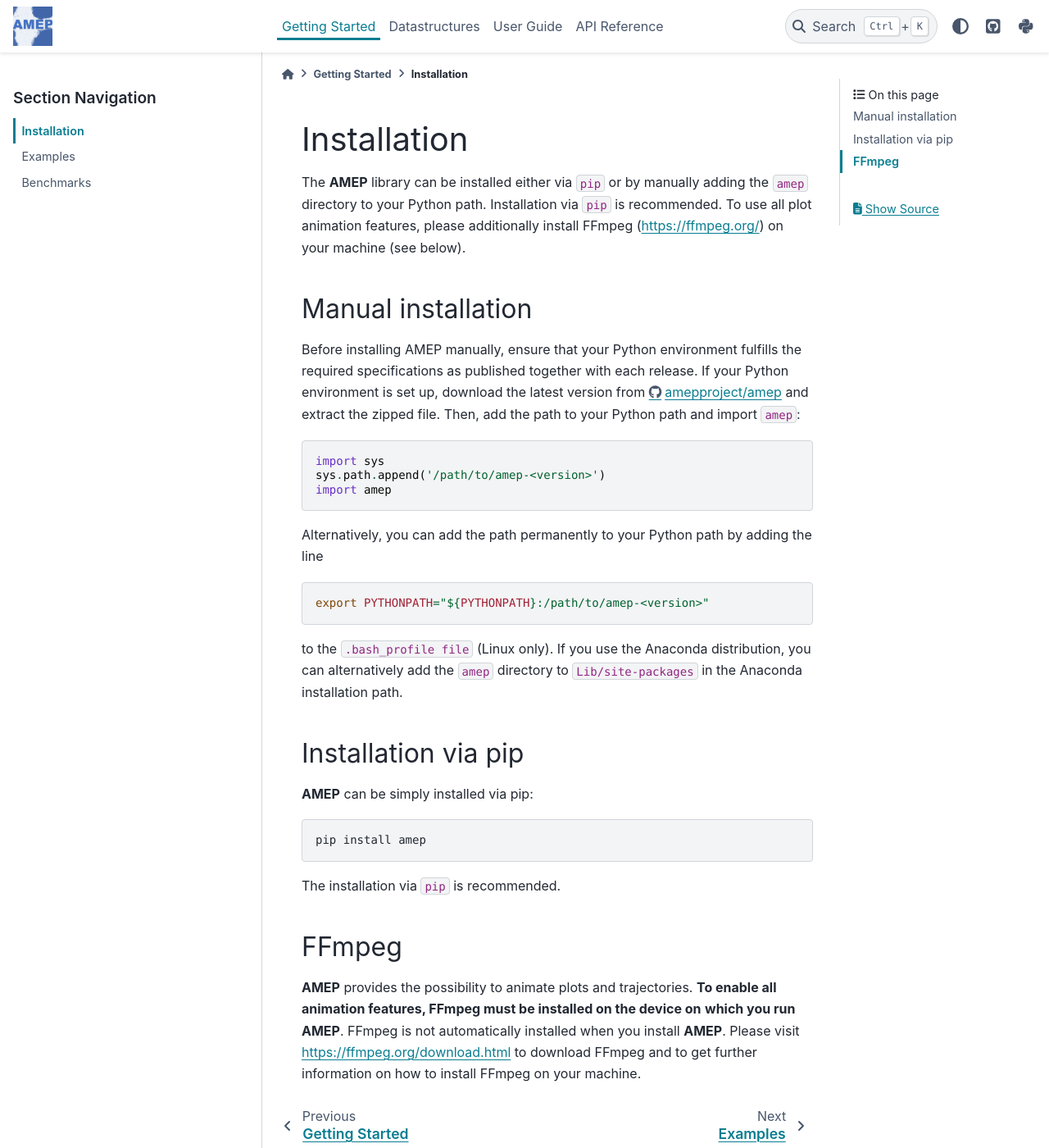
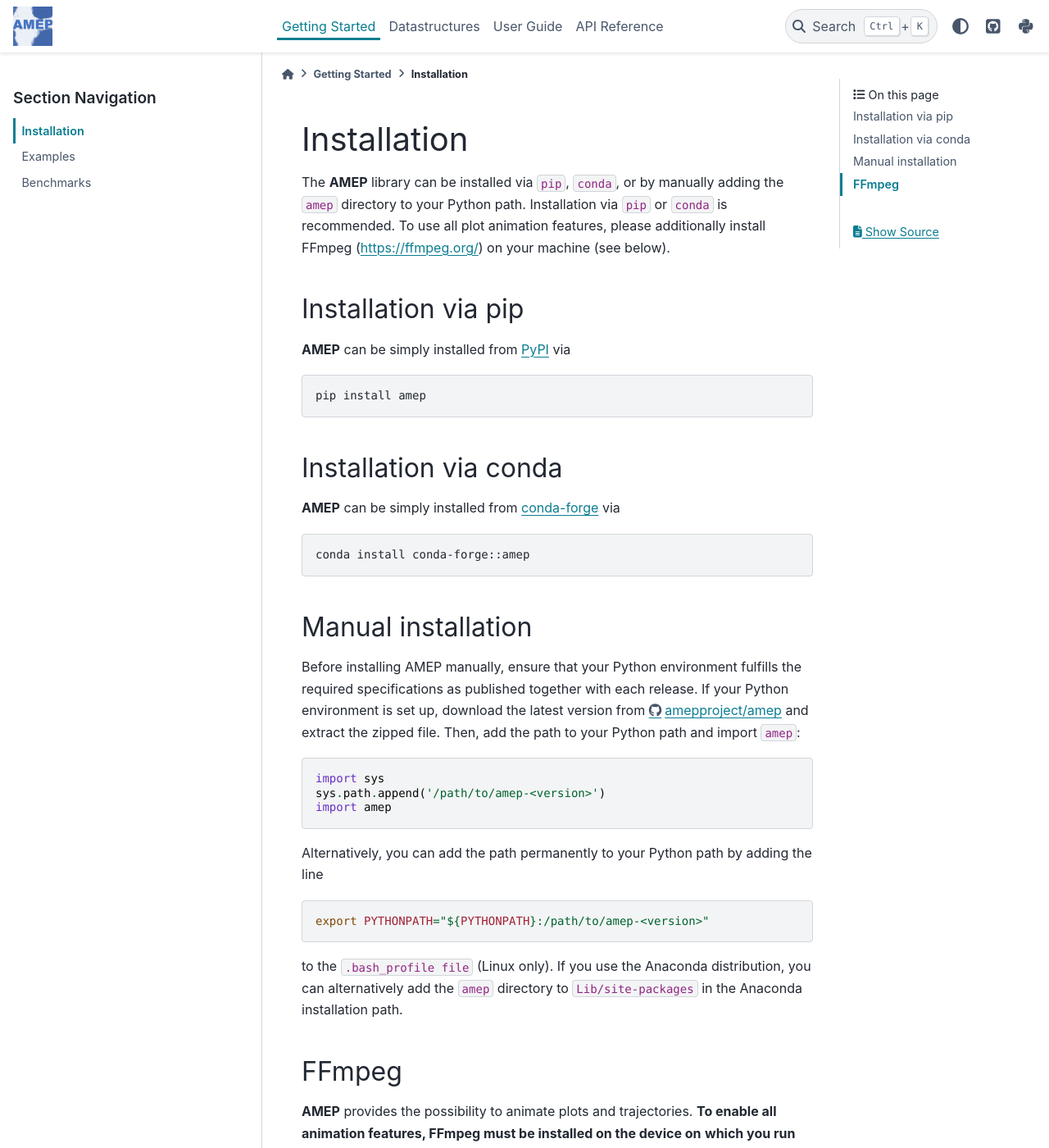
Before and after one commit to amepproject/amep, a Sphinx documentation site: the page built from doc/source/gettingstarted/installation.rst, in a window 1280 px wide and 1400 px high. Shown: the whole window at 82% size. Built offline with Sphinx 7.4.7 and the PyData theme 0.15.4, drawn with Linux system fonts in a browser that asks for light colours.

Commit message:
conda installation info added; closes #17

```diff
--- a/doc/source/gettingstarted/installation.rst
+++ b/doc/source/gettingstarted/installation.rst
@@ -2,10 +2,34 @@
 Installation
 ============
 
-The **AMEP** library can be installed either via ``pip`` or by manually adding the
-``amep`` directory to your Python path. Installation via ``pip`` is recommended.
-To use all plot animation features, please additionally install FFmpeg
-(https://ffmpeg.org/) on your machine (see below).
+The **AMEP** library can be installed via ``pip``, ``conda``, or by manually
+adding the ``amep`` directory to your Python path. Installation via ``pip`` or
+``conda`` is recommended. To use all plot animation features, please
+additionally install FFmpeg (https://ffmpeg.org/) on your machine (see below).
+
+--------------------
+Installation via pip
+--------------------
+
+**AMEP** can be simply installed from `PyPI <https://pypi.org/project/amep/>`_
+via
+
+.. code-block:: bash
+
+    pip install amep
+
+
+----------------------
+Installation via conda
+----------------------
+
+**AMEP** can be simply installed from
+`conda-forge <https://anaconda.org/conda-forge/amep>`_ via
+
+.. code-block:: bash
+
+    conda install conda-forge::amep
+
 
 -------------------
 Manual installation
@@ -31,17 +55,6 @@ Alternatively, you can add the path permanently to your Python path by adding th
 to the ``.bash_profile file`` (Linux only). If you use the Anaconda distribution,
 you can alternatively add the ``amep`` directory to ``Lib/site-packages`` in the Anaconda installation path.
 
---------------------
-Installation via pip
---------------------
-
-**AMEP** can be simply installed via pip:
-
-.. code-block:: bash
-
-    pip install amep
-
-The installation via ``pip`` is recommended.
 
 ------
 FFmpeg
```
Also changed, not shown: README.md (+20 -12 lines).
